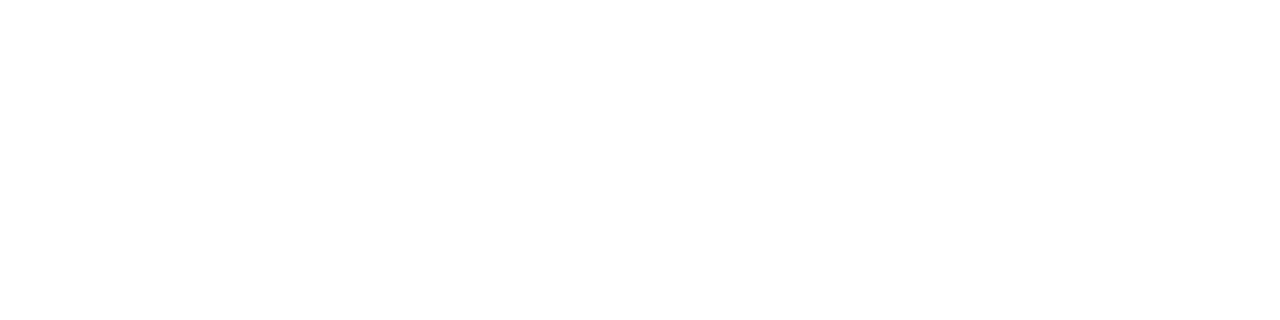
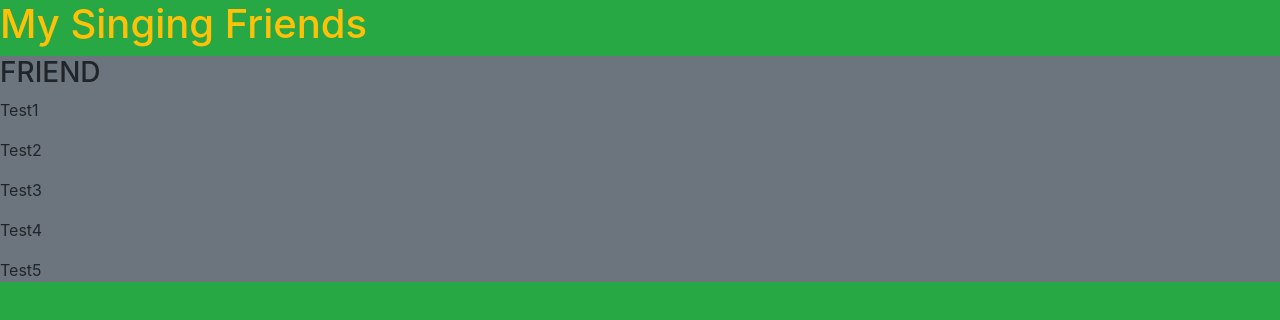
Before and after one commit to nbates91/99-Lines-of-Code, a plain HTML site: page index.html in a window 1280 px wide. Drawn offline with nearby package versions, Linux system fonts and the light colour scheme.

Commit message:
commit 2. complete

```diff
--- a/app.js
+++ b/app.js
@@ -0,0 +1,13 @@
+var friends = ['Kalyn', 'Ned', 'Benny', 'Stephen', 'Kristi'];
+
+for (var i = 0; i < friends.length; i++) {
+    for (var x = 99; x > 0; x--) {
+        if (x > 2) {
+            console.log( (x) + ' lines of code in the file, ' + (x) + ' lines of code; ' + (friends[i]) + ' strikes one out, clears it all out, ' + (x - 1) + ' lines of code in the file!')
+        } else if (x==2) {
+            console.log( (x) + ' lines of code in the file, ' + (x) + ' lines of code; ' + (friends[i]) + ' strikes one out, clears it all out ,' + (x - 1) + ' line of code in the file!')
+        } else {
+            console.log( (x) + ' line of code in the file, ' + (x) + ' line of code; ' + (friends[i]) + ' strikes one out, clears it all out, no more lines of code in the file!')
+        }
+    }
+}
--- a/index.html
+++ b/index.html
@@ -10,9 +10,16 @@
         crossorigin="anonymous">
 </head>
 
-<body>
-
-
+<body class="bg-success">
+<h1 class="text-warning">My Singing Friends</h1>
+<div class="friend bg-secondary">
+    <h3 class="text-uppercase">Friend</h3>
+    <p>Test1</p>
+    <p>Test2</p>
+    <p>Test3</p>
+    <p>Test4</p>
+    <p>Test5</p>
+</div>
 
     <script src="https://code.jquery.com/jquery-3.2.1.slim.min.js" integrity="sha384-KJ3o2DKtIkvYIK3UENzmM7KCkRr/rE9/Qpg6aAZGJwFDMVNA/GpGFF93hXpG5KkN"
         crossorigin="anonymous"></script>
```
